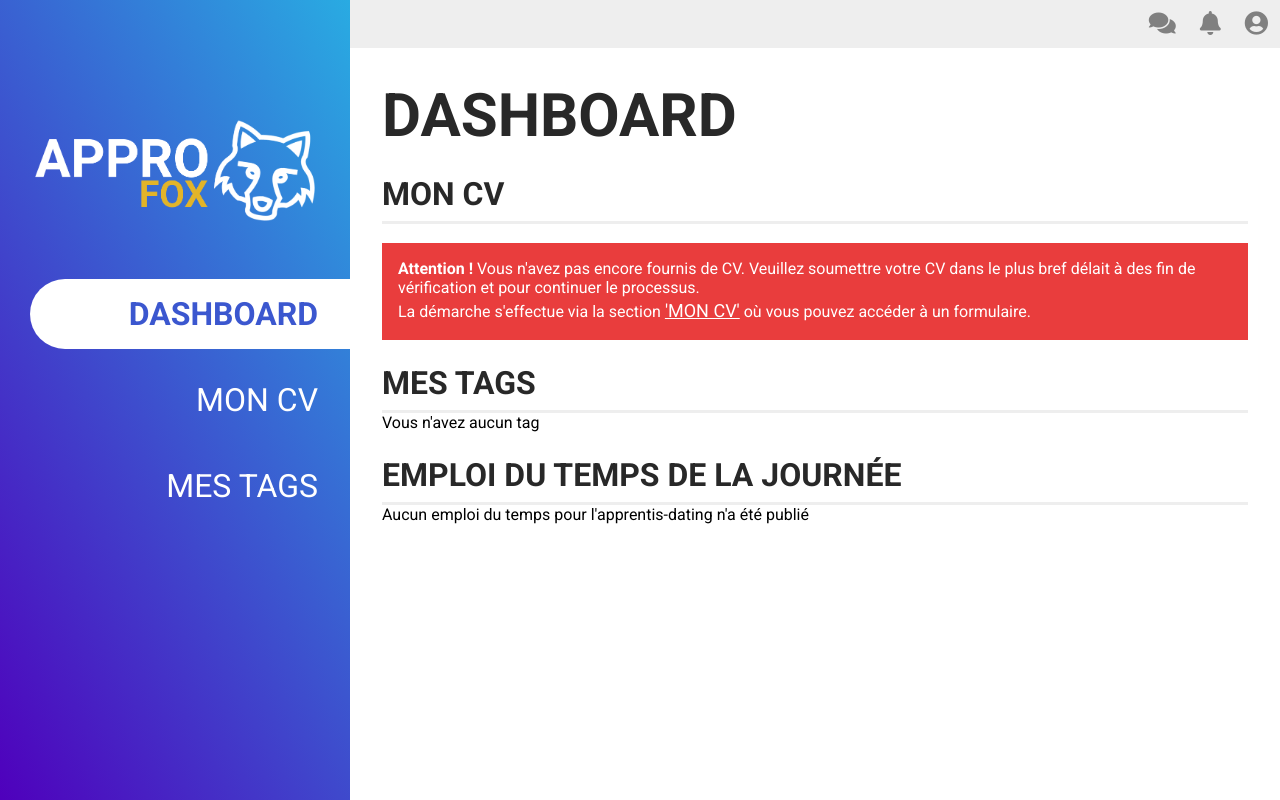
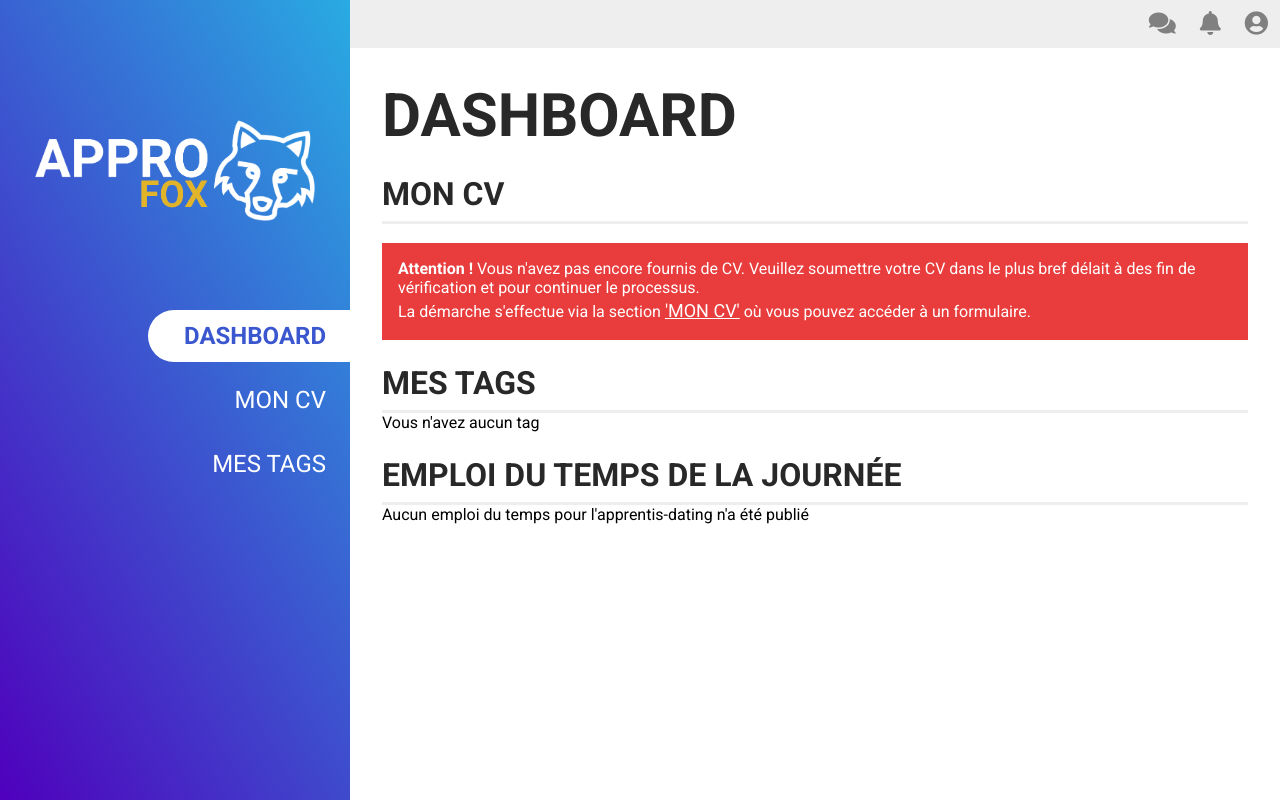
Before and after one commit to tintin92350/approfox-front, an Angular app: page /dashboard in a window 1280 px wide. Built offline with nearby package versions, Linux system fonts and the light colour scheme.

Commit message:
Set main navigation width to a better value

```diff
--- a/src/app/dashboard-page/dashboard-page.component.css
+++ b/src/app/dashboard-page/dashboard-page.component.css
@@ -1,6 +1,6 @@
 .grid-container {
     display: grid;
-    grid-template-columns: minmax(350px, 25%) 1fr;
+    grid-template-columns: 350px 1fr;
     grid-template-rows: 1fr;
     grid-template-areas: "Left-Panel Right-Panel";
     height: 100%;
@@ -50,15 +50,13 @@
 
 .Left-Panel img {
     position: absolute;
-    min-width: 280px;
-    max-width: 360px;
     width: 80%;
     margin-left: 10%;
     margin-top: 120px;
 }
 
 .Left-Panel > nav#main-navigation {
-    min-width: 320px;
+    min-width: auto;
     display: flex;
     position: absolute;
     flex-direction: column;
@@ -67,12 +65,12 @@
 }
 
 .Left-Panel > nav#main-navigation > a {
-    padding: 0.5em 1em 0.5em 0.5em;
+    padding: 0.5em 1em 0.5em 1.5em;
     margin: 0.25em 0;
     text-decoration: none;
     text-align: right;
     text-transform: uppercase;
-    font-size: 32px;
+    font-size: 24px;
     color: #fff;
     transition: 250ms ease-in-out;
     border-top-left-radius: 100px;
```
